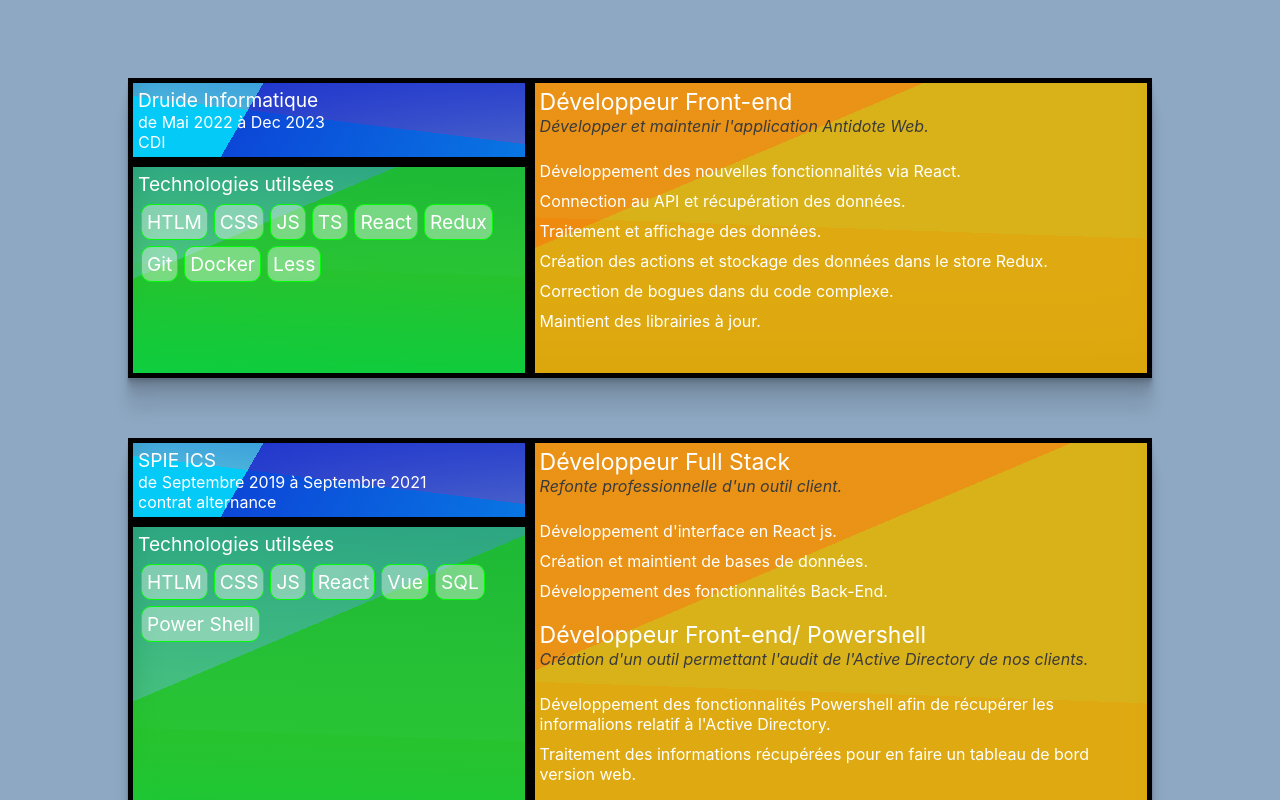
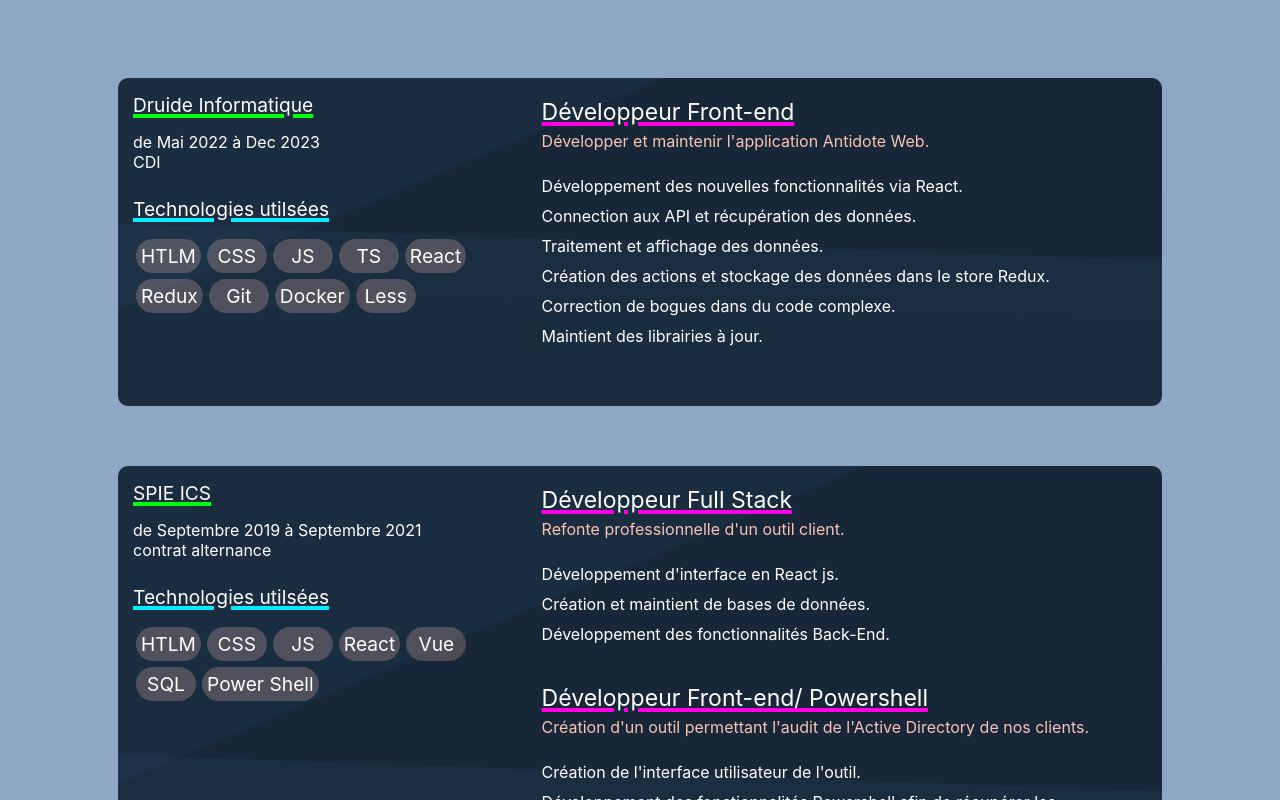
Before and after one commit to TiboLeFreapon/portifolio-actuel, a React (Create React App) app: page / in a window 1280 px wide. Shown: the part 1980-2780 px from the top of the page. Built offline with nearby package versions, Linux system fonts and the light colour scheme.

Commit message:
Changer couleur experiences

```diff
--- a/src/donnees/constantesCompetence.js
+++ b/src/donnees/constantesCompetence.js
@@ -35,7 +35,7 @@ module.exports = {
             resume: "Développer et maintenir l'application Antidote Web.",
             taches: [
               "Développement des nouvelles fonctionnalités via React.",
-              "Connection au API et récupération des données.",
+              "Connection aux API et récupération des données.",
               "Traitement et affichage des données.",
               "Création des actions et stockage des données dans le store Redux.",
 
@@ -70,9 +70,10 @@ module.exports = {
             resume:
               "Création d'un outil permettant l'audit de l'Active Directory de nos clients.",
             taches: [
+              "Création de l'interface utilisateur de l'outil.",
               "Développement des fonctionnalités Powershell afin de récupérer les informalions relatif à l'Active Directory.",
 
-              "Traitement des informations récupérées pour en faire un tableau de bord version web.",
+              "Récupération via les Api.",
             ],
           },
           {
--- a/src/style/Variable.scss/VariablesCouleurs.scss
+++ b/src/style/Variable.scss/VariablesCouleurs.scss
@@ -10,3 +10,58 @@ $couleur-contact: #6ADCCB;
 
 /************projets************/
 $couleur-projet: #90A4E0;
+
+
+/************experiences************/
+
+// $gradient-entreprise: linear-gradient(7deg,
+// #08c48f8d 0%,
+//         #08c48f72 50%,
+//         #07b0807d 50%,
+//         #07b0807d 100%),
+
+//     linear-gradient(120deg,
+//         #046248 0%,
+//         #046248 30%,
+//         #034F39 30%,
+//         #034F39 100%);
+
+// $gradient-technologies: linear-gradient(157deg,
+//         #00747a80 0%,
+//         #00747a8e 30%,
+//         #00616687 30%,
+//         #00616668 100%),
+
+//     linear-gradient(2deg,
+//         #004E52 0%,
+//         #004E52 50%,
+//         #002729 50%,
+//         #002729 100%);
+// ;
+// $gradient-missions: linear-gradient(2deg,
+//         #243d5676 0%,
+//         #243d5680 50%,
+//         #1e33486d 50%,
+//         #1e33486a 100%),
+//     linear-gradient(157deg,
+//     #18293A 0%,
+//         #18293A 30%,
+//         #121F2B 30%,
+//         #121F2B 100%), ;
+;$gradient-entreprise: rgb(50, 49, 49);
+
+$gradient-technologies: rgb(50, 49, 49);
+
+$gradient-missions: rgb(50, 49, 49);
+
+
+$gradient-experience: linear-gradient(2deg,
+        #243d5676 0%,
+        #243d5680 50%,
+        #1e33486d 50%,
+        #1e33486a 100%),
+    linear-gradient(157deg,
+    #18293A 0%,
+        #18293A 30%,
+        #121F2B 30%,
+        #121F2B 100%), ;
--- a/src/style/pageExp.scss
+++ b/src/style/pageExp.scss
@@ -35,7 +35,7 @@
         justify-content: space-evenly;
 
         .experience {
-            box-shadow: rgba(0, 0, 0, 0.17) 0px -23px 25px 0px inset, rgba(0, 0, 0, 0.15) 0px -36px 30px 0px inset, rgba(0, 0, 0, 0.1) 0px -79px 40px 0px inset, rgba(0, 0, 0, 0.06) 0px 2px 1px, rgba(0, 0, 0, 0.09) 0px 4px 2px, rgba(0, 0, 0, 0.09) 0px 8px 4px, rgba(0, 0, 0, 0.09) 0px 16px 8px, rgba(0, 0, 0, 0.09) 0px 32px 16px;
+            //box-shadow: rgba(0, 0, 0, 0.17) 0px -23px 25px 0px inset, rgba(0, 0, 0, 0.15) 0px -36px 30px 0px inset, rgba(0, 0, 0, 0.1) 0px -79px 40px 0px inset, rgba(0, 0, 0, 0.06) 0px 2px 1px, rgba(0, 0, 0, 0.09) 0px 4px 2px, rgba(0, 0, 0, 0.09) 0px 8px 4px, rgba(0, 0, 0, 0.09) 0px 16px 8px, rgba(0, 0, 0, 0.09) 0px 32px 16px;
             //background-color: #fefefe15;
             width: 80%;
             text-align: left;
@@ -44,6 +44,9 @@
             flex-direction: row;
             min-height: 300px;
             font-size: larger;
+            border-radius: 10px;
+            padding: 10px;
+            background: $gradient-experience;
 
             .cote-gauche {
                 display: flex;
@@ -54,60 +57,60 @@
                 width: 40%;
 
                 .haut {
-                    background: linear-gradient(120deg, rgba(3, 202, 247, 0.445) 0%, rgba(3, 202, 247, 0.445) 30%, rgb(14 36 207 / 79%) 30%, rgba(14, 37, 207, 0.508) 100%), linear-gradient(7deg, rgb(3, 202, 247) 0%, rgb(3, 202, 247)  50%, rgb(14 36 207 / 9%) 50%, rgba(14, 37, 207, 0.508) 100%);
                     padding: 5px;
-                    border: 5px solid black;
+                    // border: 5px solid black;
                     height: auto;
+                    a{
+
+                        padding-bottom: 15px;
+                    }
 
                     .societe {
+
+                        text-decoration: rgb(0, 255, 17) underline;
+
+                        text-decoration-thickness: 4px;
                         //font-size: x-large;
                     }
 
                     .date {
+                        margin: 15px 0;
                         font-size: smaller;
                     }
                 }
 
                 .bas {
-                    background: linear-gradient(157deg, rgba(3, 247, 40, 0.445) 0%, rgba(3, 247, 40, 0.445) 30%, rgba(17, 207, 14, 0.79) 30%, rgba(17, 207, 14, 0.79) 100%), linear-gradient(2deg, rgb(3, 202, 247) 0%, rgba(100, 125, 130, 0.45) 50%, rgba(14, 36, 207, 0.09) 50%, rgba(14, 37, 207, 0.508) 100%);
                     padding: 5px;
-                    border: 5px solid black;
+                    // border: 5px solid black;
                     min-height: auto;
                     height: 100%;
                 }
             }
 
             .cote-droit {
-                background: linear-gradient(157deg, rgba(247, 137, 3, 0.809) 0%, rgba(247, 137, 3, 0.809) 30%, rgba(228, 176, 5, 0.79) 30%, rgba(228, 176, 5, 0.79) 100%), linear-gradient(2deg, rgba(229, 139, 5, 0.702) 0%, rgba(229, 139, 5, 0.702) 50%, rgba(207, 204, 14, 0.508) 50%, rgba(207, 204, 14, 0.508) 100%);
-
-                padding: 5px;
-                border: 5px solid black;
+                padding: 10px 20px;
+                // border: 5px solid black;
                 width: 60%;
 
             }
 
             .missions {
-                margin-bottom: 20px;
+                margin-bottom: 40px;
 
                 .nom-mission {
-
+                    margin-bottom: 5px;
+                    text-decoration: rgb(255, 0, 230) underline;
+                    text-decoration-thickness: 4px;
                     font-size: larger;
-                    // background-color: #f3ec78;
-                    // background-image: linear-gradient(#0eb5f7, #10e8ef);
-                    // background-size: 100%;
-                    // -webkit-background-clip: text;
-                    // -moz-background-clip: text;
-                    // -webkit-text-fill-color: transparent;
-                    // -moz-text-fill-color: transparent;
 
                 }
 
                 .resume {
-                    font-style: italic;
+                    // font-style: italic;
                     // font-size: 12px;
                     font-size: smaller;
                     margin-bottom: 10px;
-                    color: rgb(59, 58, 58);
+                    color: #FBC2B5;
                 }
 
                 .taches-contenu {
@@ -116,7 +119,8 @@
                     flex-direction: column;
                     gap: 5px;
                     font-size: smaller;
-                    .taches{
+
+                    .taches {
                         margin-top: 5px;
                     }
                 }
@@ -126,6 +130,9 @@
 
                 .titre-techno {
 
+                    margin-bottom: 15px;
+                    text-decoration: rgb(0, 238, 255) underline;
+                    text-decoration-thickness: 4px;
                     // background-color: #f3ec78;
                     // background-image: linear-gradient(#0ef716, #00ff73);
                     // background-size: 100%;
@@ -140,13 +147,15 @@
                     display: flex;
                     flex-wrap: wrap;
                     margin: 5px 0px;
+                    justify-content: flex-start;
 
                     span {
                         margin: 3px;
-                        background-color: rgba(255, 255, 255, 0.382);
+                        text-align: center;
+                        min-width: 50px;
+                        background-color: #fbc2b53c;
                         padding: 5px;
-                        border-radius: 10px;
-                        border: 1px solid rgb(3, 250, 11);
+                        border-radius: 20px;
                     }
                 }
             }
--- a/src/style/pageProjet.scss
+++ b/src/style/pageProjet.scss
@@ -97,7 +97,7 @@
             }
 
             .Git {
-                background-image: url("../img/fondprojet/fondgithub.png")
+                background-image: url("../img/fondprojet/fondgithub.png") !important
             }
 
 
```
